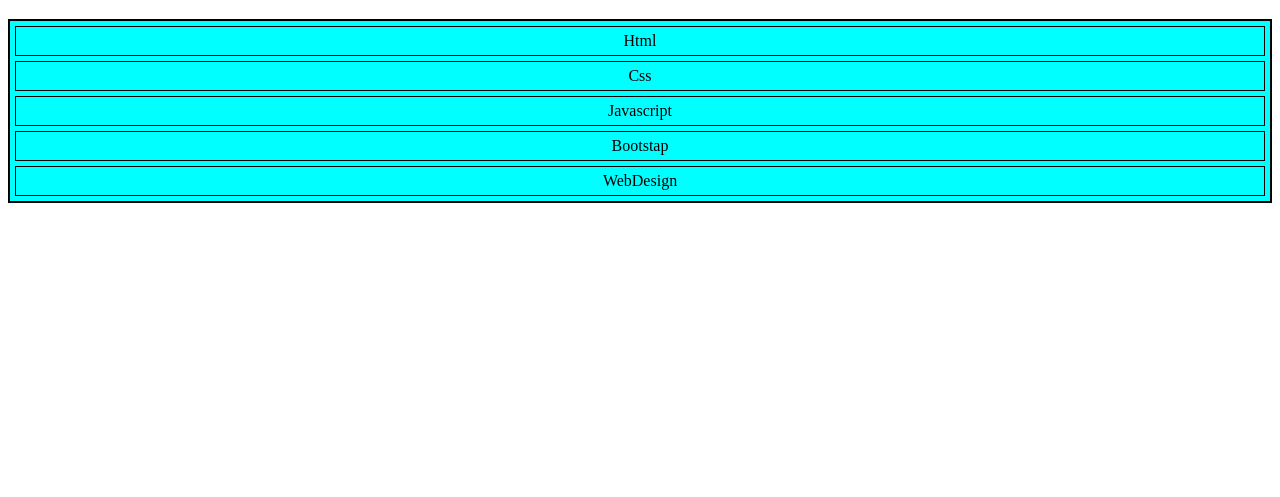
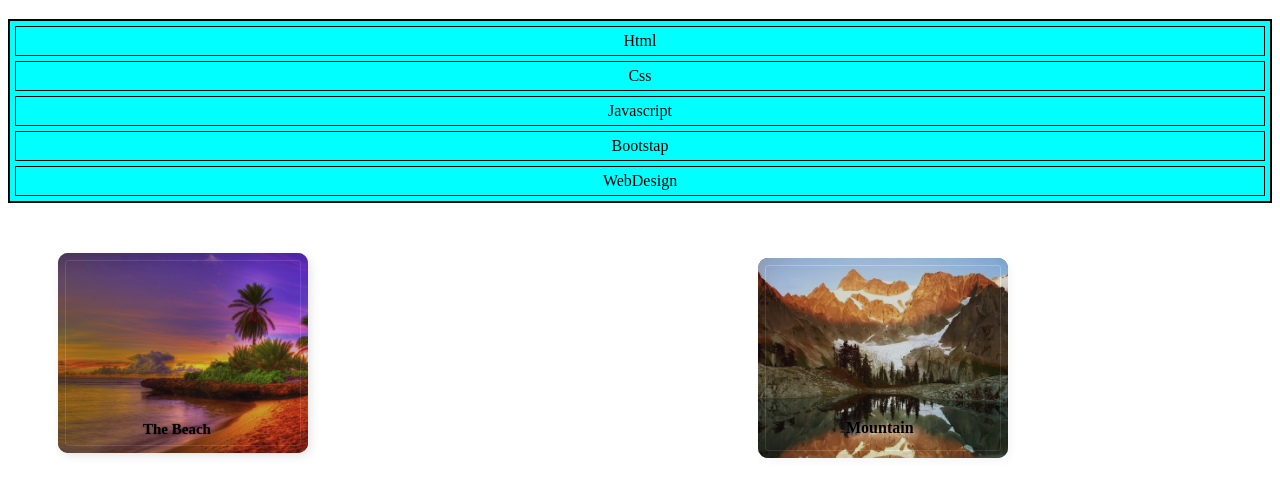
Before and after one commit to JayavelAnandh/Practising-Htmlcss, a plain HTML site: page Index.Html in a window 1280 px wide. Shown: the part 175-672 px from the top of the page. Drawn offline with Linux system fonts and the light colour scheme.

Commit message:
Added pictures

```diff
--- a/Index.Html
+++ b/Index.Html
@@ -40,4 +40,15 @@
         </section>
     </main>
 </body>
+<footer id="vacation">
+    <div class="Card">
+    <img src="d80oDm.webp" alt="beach" class="card-image">
+    <h3 class="card-title">The Beach</h3>
+    </div>
+
+    <div class="mount">
+    <img src="./Mountain.jpg" alt="" class="mount-image">
+    <h4 class="mount-title">Mountain</h4>
+    </div>
+</footer>
 </html>
--- a/Style.css
+++ b/Style.css
@@ -79,3 +79,67 @@
     font-size: large;
     cursor:-webkit-grabbing;
 }
+.Card{
+    width: 250px;
+    height: 200px;
+    background-color: #333;
+    border-radius: 10px;
+    outline: 1px solid rgba(255, 255, 255, .5);
+    outline-offset: -8px;
+    box-shadow: 3px 3px 10px rgba(0, 0, 0, .1);
+    position: relative;
+    overflow: hidden;
+    margin: 50px;
+}
+.card-image{
+    position: absolute;
+    inset: 0;
+    width: 100%;
+    height: 100%;
+    object-fit: cover;
+    opacity: 0.8;
+    transition: transform .75s;
+}
+.Card:hover .card-image{
+    transform: scale(1.15);
+}
+.card-title{
+    position: absolute;
+    bottom:0px;
+    left:85px;
+    font-size: 15px;
+    text-shadow: 0 0 2px rgba(0, 0, 0, .5)
+}
+.mount{
+    position: relative;
+    left:700px;
+    bottom: 245px;
+    width: 250px;
+    height: 200px;
+    background-color: #333;
+    border-radius: 10px;
+    outline: 1px solid rgba(255, 255, 255, .5);
+    outline-offset: -8px;
+    box-shadow:3px 3px 10px whitesmoke;
+    position: relative;
+    overflow: hidden;
+    margin: 50px;
+}
+.mount-image{
+    position: absolute;
+    inset: 0;
+    width: 100%;
+    height: 100%;
+    object-fit: cover;
+    opacity: 0.8;
+    transition: transform .75s;
+}
+.mount:hover .mount-image{
+    transform: scale(1.15);
+}
+.mount-title{
+    position: absolute;
+    left: 88px;
+    bottom:0px;
+    text-shadow: 3px 3px 10px whitesmoke;
+}
```
Also changed, not shown: Mountain.jpg (added), d80oDm.webp (added).
